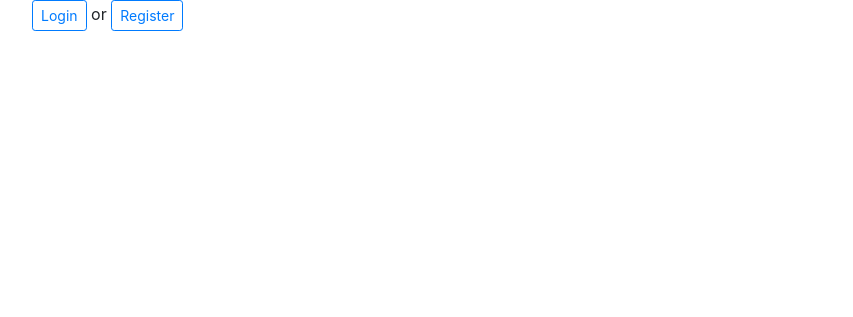
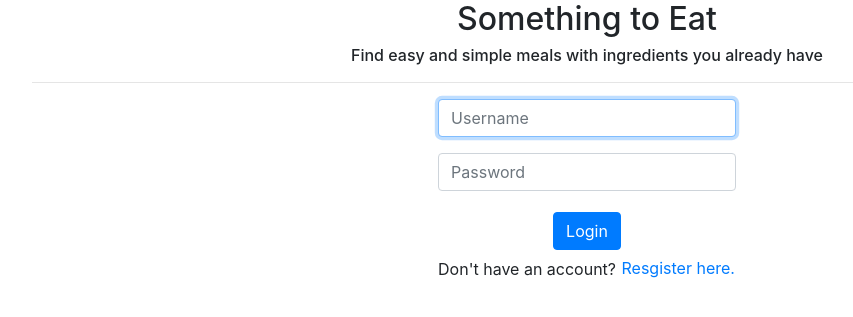
Before and after one commit to d2gher/something2eat, a Django app: page / in a window 1280 px wide. Shown: the top 317 px of the page, without its empty margins (53-906 px from the left). Run offline with Django 4.2, Linux system fonts and the light colour scheme; some libraries are stand-ins or nearby versions.

Commit message:
feat: Touched up the css and html of recipe page and login and register

```diff
--- a/something2eat/static/something2eat/index.js
+++ b/something2eat/static/something2eat/index.js
@@ -29,6 +29,23 @@ if (fridge_button) {
         .catch(err => console.log(err))
     })
 
+}
+
+if (!fridge_button) {
+    const login_button = document.querySelector("#login-button")
+    const login_view = document.querySelector("#login-view")
+    const register_button= document.querySelector("#register-button")
+    const register_view = document.querySelector("#register-view")
+
+    register_button.addEventListener("click", () => {
+        login_view.style.display = "none";
+        register_view.style.display = "block";
+    })
+
+    login_button.addEventListener("click", () => {
+        login_view.style.display = "block";
+        register_view.style.display = "none";
+    })
 }
 
 function load_tap(tap) {
@@ -128,20 +145,49 @@ function removeIngredient(id) {
 }
 
 function load_recipie(id) {
-    let element = document.querySelector("#recipe-view")
+    let element = document.querySelector("#recipe-container");
     element.innerHTML = ""
     load_tap('#recipe-view')
     fetch(`/recipes/${id}`)
     .then(res => res.json())
     .then(recipe => {
+        console.log(recipe)
         element.innerHTML = `
         <div class="recipe d-flex justify-content-center">
             <img class="recipe-image" src="${recipe.image}">
             <div class="vl"></div>
             <div class="recipe-title"><h2>${recipe.title}</h2></div>
         </div>
+        <hr>
+        <div class="flex-column d-flex align-items-center">
+            ${recipe.summary}
+        </div>
+        <div class="flex-column d-flex align-items-center">
+            <h3>Ingredients:</h3>
+            <ul class="list-group list-group-flush">${split_ingredients(recipe.extendedIngredients)}</ul>
+        </div>
+        <div class="flex-column d-flex align-items-center">
+            <h3>Instructions:</h3>${recipe.instructions}
+        </div>
         `
 
     })
     .catch(err => console.log(res))
 }
+
+// function split_string(str) {
+//     str = str.split(`\n`);
+//     let list = ""
+//     str.forEach(step => {
+//         list += `<li class="list-group-item">${step}</li>`
+//     });
+//     return list;
+// }
+
+function split_ingredients(arr) {
+    let list = ""
+    arr.forEach(item => {
+        list += `<li class="list-group-item">${item.original}</li>`
+    });
+    return list;
+}
--- a/something2eat/static/something2eat/styles.css
+++ b/something2eat/static/something2eat/styles.css
@@ -72,3 +72,16 @@
     display: flex;
     align-items: center;
 }
+
+hr {
+    width: 100%;
+}
+
+#register-view {
+    display: none;
+}
+
+.btn.btn-link {
+    padding: 0 0 6px 0;
+    margin: 0;
+}
--- a/something2eat/templates/something2eat/index.html
+++ b/something2eat/templates/something2eat/index.html
@@ -2,6 +2,7 @@
 {% block body %}
     {% if user.is_authenticated %}
     <h2 class="text-center">Something to Eat</h2>
+    <h6 class="text-center">Find easy and simple meals with ingredients you already have</h6>
         <nav class="text-center">
             <button class="btn btn-sm btn-outline-primary" id="recommendations">Recommended recipes</button>
             <button class="btn btn-sm btn-outline-primary" id="fridge">My fridge</button>
@@ -24,10 +25,58 @@
                 <div class="alert alert-primary col-md-5"><strong>Info!</strong> Add some stuff you have in your fridge.</div>
             </ul>
         </div>
-        <div id="recipe-view" class="d-flex justify-content-center"></div>
+        <div id="recipe-view">
+            <div id="recipe-container" class="d-flex row justify-content-center"></div>
+        </div>
+        <hr style="margin: 30px 0px ; visibility:hidden">
     {% else %}
-        <a class="btn btn-sm btn-outline-primary" href="{% url 'login' %}">Login</a>
-        or
-        <a class="btn btn-sm btn-outline-primary" href="{% url 'register' %}">Register</a>
+        <h2 class="text-center">Something to Eat</h2>
+        <h6 class="text-center">Find easy and simple meals with ingredients you already have</h6>
+        <hr>
+        <div class="d-flex justify-content-center align-items-center">
+            <!-- <a class="btn btn-sm btn-outline-primary" href="{% url 'login' %}">Login</a> -->
+            {% if message %}
+                <div>{{ message }}</div>
+            {% endif %}
+            <div id="login-view">
+                <div class="form-container text-center ">
+                    <form action="{% url 'login' %}" method="post">
+                    {% csrf_token %}
+                        <div class="form-group">
+                            <input autofocus class="form-control" type="text" name="username" placeholder="Username">
+                        </div>
+                        <div class="form-group">
+                            <input class="form-control" type="password" name="password" placeholder="Password">
+                        </div>
+                        <input class="btn btn-primary" type="submit" value="Login">
+                    </form>
+                    Don't have an account? <button id="register-button" class="btn btn-link">Resgister here.</button>
+                </div>
+                <!-- Don't have an account? <a id="register-button" >Resgister here.</a> -->
+            </div>
+            <!-- <a class="btn btn-sm btn-outline-primary" href="{% url 'register' %}">Register</a> -->
+            <div id="register-view">
+                <div class="form-container text-center">
+                    <form action="{% url 'register' %}" method="post">
+                    {% csrf_token %}
+                        <div class="form-group">
+                            <input class="form-control" autofocus type="text" name="username" placeholder="Username">
+                        </div>
+                        <div class="form-group">
+                            <input class="form-control" type="email" name="email" placeholder="Email Address">
+                        </div>
+                        <div class="form-group">
+                            <input class="form-control" type="password" name="password" placeholder="Password">
+                        </div>
+                        <div class="form-group">
+                            <input class="form-control" type="password" name="confirmation" placeholder="Password Confirmation">
+                        </div>
+                        <input class="btn btn-primary" type="submit" value="Register">
+                    </form>
+                    Already have an account? <button id="login-button" class="btn btn-link">Log In here.</button>
+                </div>
+                <!-- Already have an account? <a id="login-button" >Log In here.</a> -->
+            </div>
+        </div>
     {% endif %}
 {% endblock %}
```
Also changed, not shown: something2eat/templates/something2eat/login.html (deleted, +0 -20 lines), something2eat/templates/something2eat/register.html (deleted, +0 -26 lines), db.sqlite3.
